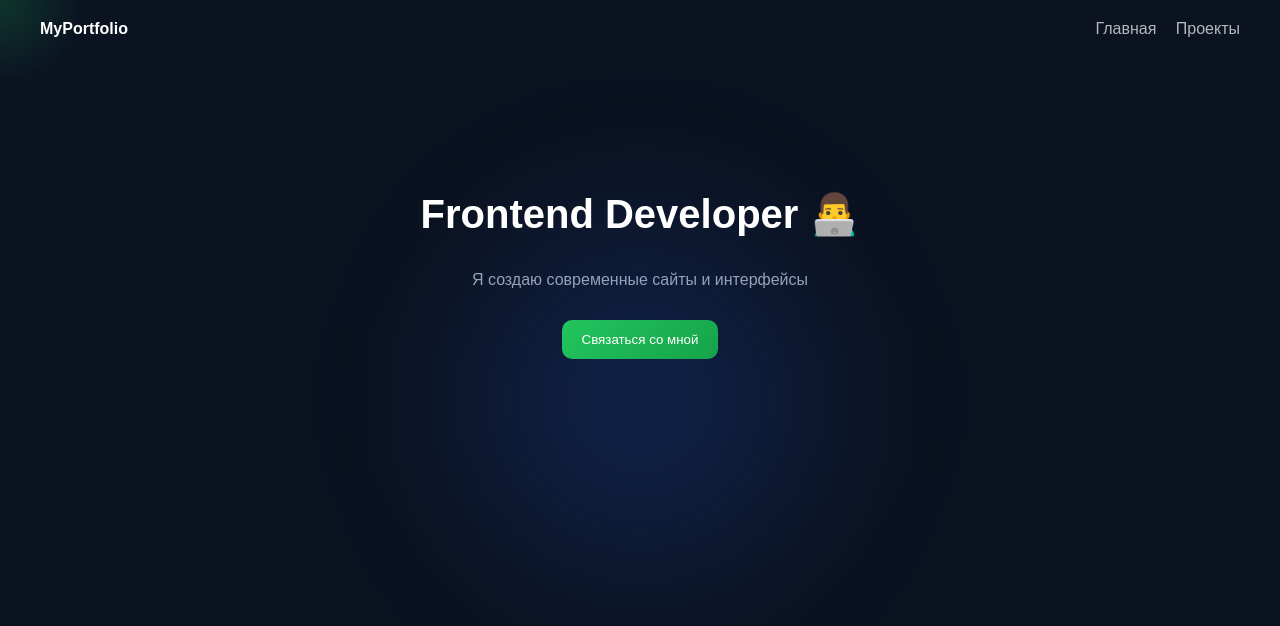
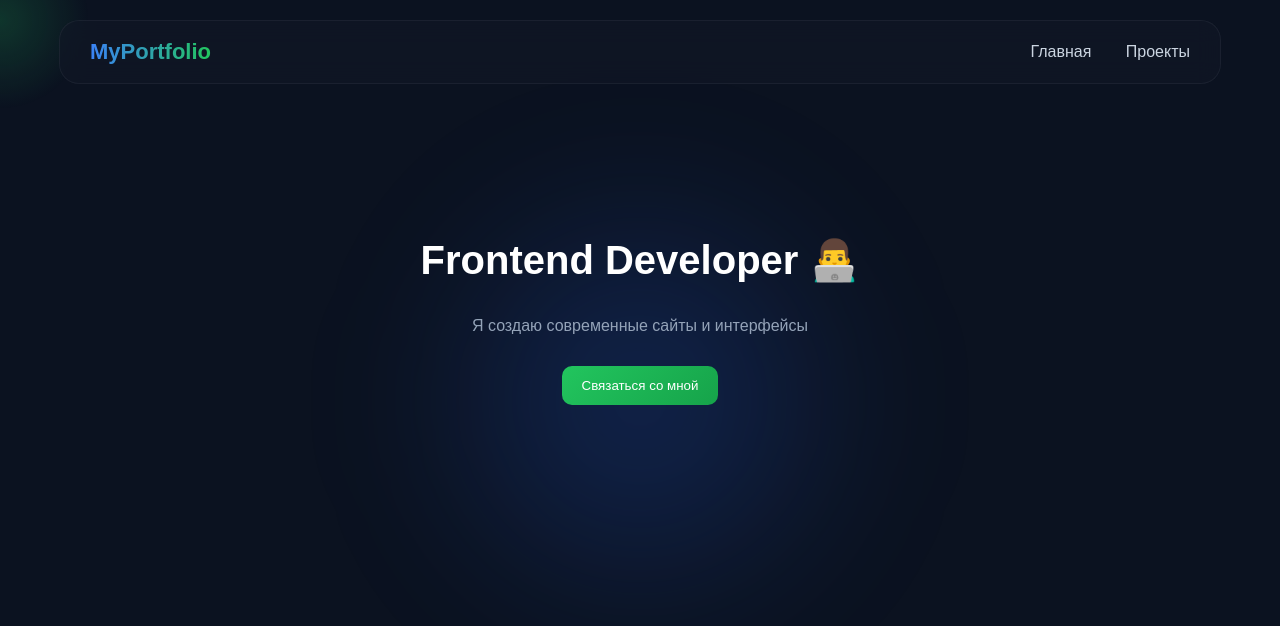
Before and after one commit to zabustimenya-blip/my-portfolio-, a plain HTML site: page index.html in a window 1280 px wide. Drawn offline with Linux system fonts and the light colour scheme.

Commit message:
Add files via upload

```diff
--- a/style.css
+++ b/style.css
@@ -36,24 +36,62 @@ body {
 .header {
     display: flex;
     justify-content: space-between;
-    padding: 20px 40px;
+    align-items: center;
+
+    max-width: 1100px;
+    margin: 20px auto;
+
+    padding: 18px 30px;
+
+    background: rgba(17,24,39,0.6);
+
+    border: 1px solid rgba(255,255,255,0.05);
+
+    border-radius: 20px;
+
+    backdrop-filter: blur(12px);
+
     position: relative;
     z-index: 2;
 }
 
 .logo {
-    font-weight: bold;
+    font-size: 22px;
+    font-weight: 700;
+
+    background: linear-gradient(90deg,#3b82f6,#22c55e);
+
+    -webkit-background-clip: text;
+    color: transparent;
 }
 
 .nav a {
-    color: white;
+    color: #cbd5e1;
     text-decoration: none;
-    margin-left: 15px;
-    opacity: 0.7;
+    margin-left: 30px;
+    font-size: 16px;
+    position: relative;
+    transition: 0.3s;
+}.nav a::after {
+    content: "";
+    position: absolute;
+    left: 0;
+    bottom: -6px;
+
+    width: 0;
+    height: 2px;
+
+    background: #3b82f6;
+
+    transition: 0.3s;
+}
+
+.nav a:hover::after {
+    width: 100%;
 }
 
 .nav a:hover {
-    opacity: 1;
+    color: white;
 }
 
 /* hero */
@@ -116,3 +154,44 @@ button:hover {
     transform: translateY(-10px);
     border-color: rgba(37,99,235,0.5);
 }
+@media (max-width: 768px) {
+    .cursor-glow {
+        display: none;
+    }
+}
+@keyframes fadeUp {
+    from {
+        opacity: 0;
+        transform: translateY(40px);
+    }
+
+    to {
+        opacity: 1;
+        transform: translateY(0);
+    }
+}
+.hero {
+    animation: fadeUp 0.8s ease;
+}
+
+.project {
+    animation: fadeUp 1s ease;
+}
+.project:nth-child(1) {
+    animation-delay: 0.1s;
+}
+
+.project:nth-child(2) {
+    animation-delay: 0.3s;
+}
+
+.project:nth-child(3) {
+    animation-delay: 0.5s;
+}
+
+.project {
+    animation-fill-mode: both;
+}
+button {
+    animation: fadeUp 1.2s ease;
+}
```
